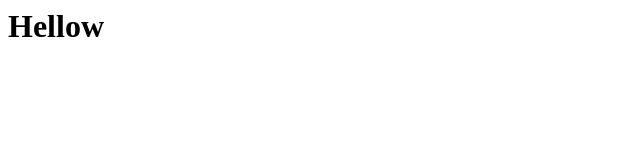
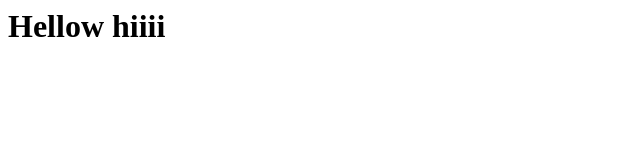
Before and after one commit to nuduja/demo-her-app, a website: page index.html in a window 1280 px wide. Shown: the whole page, without its empty margins (0-640 px from the left). Drawn offline with Linux system fonts and the light colour scheme.

Commit message:
fifth commit

```diff
--- a/index.html
+++ b/index.html
@@ -1,4 +1,4 @@
 <html>
     <head><title>Heorku app</title></head>
-    <body><h1>Hellow</h1></body>
+    <body><h1>Hellow hiiii</h1></body>
 </html>
--- a/package.json
+++ b/package.json
@@ -1,6 +1,6 @@
 {
-    "name" : "tutorial",
-    "version" : "1.0.0",
+    "name": "tutorial",
+    "version": "1.0.0",
     "scripts": {
         "start": "node server.js"
     },
```
Also changed, not shown: 1 other file.
